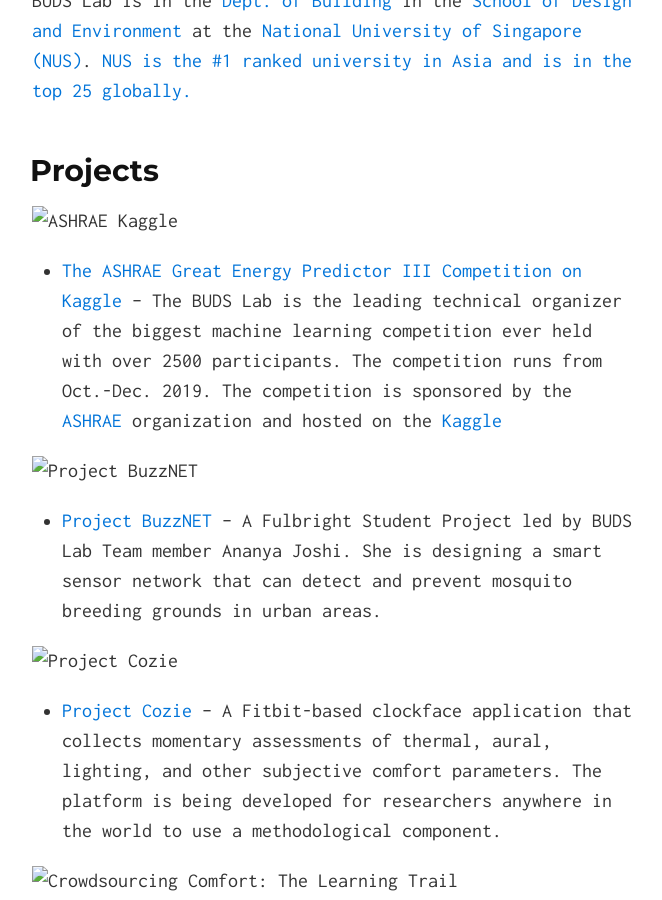
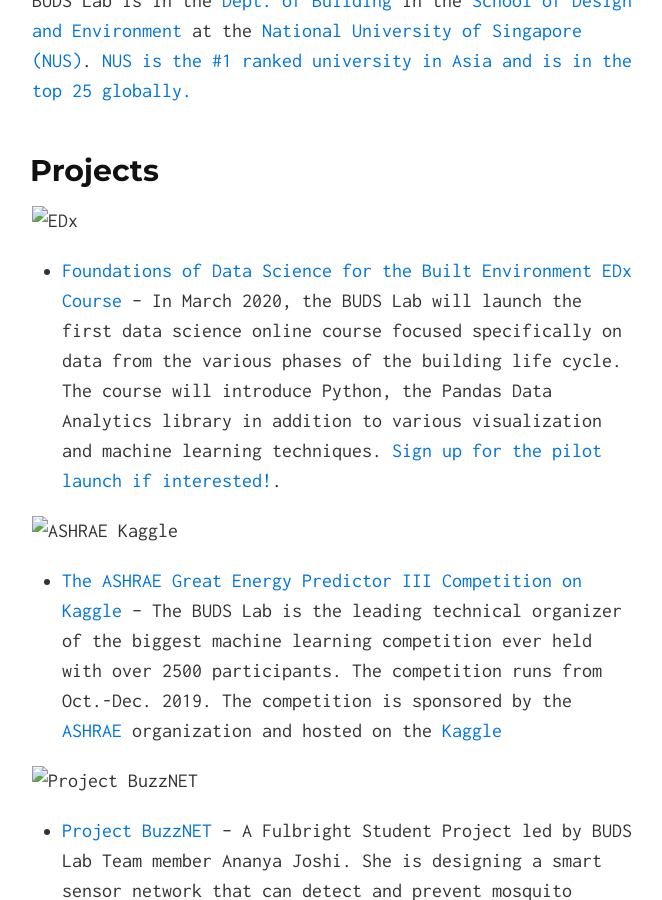
Before and after one commit to buds-lab/buds-lab.github.io, a Jekyll site: the page built from index.md, in a window 1280 px wide and 900 px high, scrolled down 404 px. Shown: the whole window, without its empty margins (308-970 px from the left). Built offline with Jekyll 4.4.1, drawn with Linux system fonts in a browser that asks for light colours.

Commit message:
edx added

```diff
--- a/index.md
+++ b/index.md
@@ -14,6 +14,10 @@ Check us out on [Twitter](http://bit.ly/2nsunzs){:target="_blank"} and [GitHub](
 BUDS Lab is in the [Dept. of Building](https://nus.edu/2mzJmtt){:target="_blank"} in the [School of Design and Environment](https://nus.edu/2myAMKc){:target="_blank"} at the [National University of Singapore (NUS)](https://nus.edu/2nsFXuj){:target="_blank"}. [NUS is the #1 ranked university in Asia and is in the top 25 globally.](https://nus.edu/2nczgAk){:target="_blank"}
 
 ## Projects
+
+
+![EDx](buds-lab.github.io/EDxDataScience.png)
+* [Foundations of Data Science for the Built Environment EDx Course](https://youtu.be/jP22Rpngk6I){:target="_blank"} -- In March 2020, the BUDS Lab will launch the first data science online course focused specifically on data from the various phases of the building life cycle. The course will introduce Python, the Pandas Data Analytics library in addition to various visualization and machine learning techniques. [Sign up for the pilot launch if interested!](https://forms.gle/MQPKmpwYLcAt59vj9){:target="_blank"}.
 
 ![ASHRAE Kaggle](buds-lab.github.io/ashraekaggle.png)
 * [The ASHRAE Great Energy Predictor III Competition on Kaggle](https://www.kaggle.com/c/ashrae-energy-prediction){:target="_blank"} -- The BUDS Lab is the leading technical organizer of the biggest machine learning competition ever held with over 2500 participants. The competition runs from Oct.-Dec. 2019. The competition is sponsored by the [ASHRAE](https://www.ashrae.org/){:target="_blank"} organization and hosted on the [Kaggle](https://www.kaggle.com/){:target="_blank"}
@@ -80,7 +84,7 @@ Mahmoud AbdelRahman ([ResearchGate](https://www.researchgate.net/profile/Mahmoud
 Matias Quintana ([ResearchGate](https://www.researchgate.net/profile/Matias_Quintana){:target="_blank"})([LinkedIn](https://www.linkedin.com/in/matiasqr/){:target="_blank"})([GitHub](https://github.com/matiRLC){:target="_blank"}) is a Ph.D. Researcher at NUS in the BUDS Lab. He is co-supervised by [Prof. Tham Kwok Wai](http://www.bdg.nus.edu.sg/documents/about-us/faculty/staff_bdgtkw.pdf){:target="_blank"} and is affiliated with [SinBerBest 2](http://sinberbest.berkeley.edu/){:target="_blank"}. He holds a Master of Information Systems Management from the Heinz College at [Carnegie Mellon University](https://www.heinz.cmu.edu/){:target="_blank"} and a B.Sc. in Electrical Engineering from the [Pontifical Catholic University of Peru](http://www.pucp.edu.pe/){:target="_blank"}. Matias is a combination computer scientist and hardware hacker and is using these skills to implement wearable tech in the built environment.
 
 ![Vanessa Neo](buds-lab.github.io/vanessa.png)
-Vanessa Neo is a Student Researcher at NUS in the BUDS Lab. She is a student in B.Sc. in Project & Facilities Management in the [NUS Dept. of Building](http://www.bdg.nus.edu.sg/undergraduate/PFM-curriculum.html){:target="_blank"}. Vanessa is the mastermind behind parts of the [EDx Online Course - Foundations of Data Science for the Built Environment](https://www.edx.org/school/nus){:target="_blank"}.
+Vanessa Neo is a Student Researcher at NUS in the BUDS Lab. She is a student in B.Sc. in Project & Facilities Management in the [NUS Dept. of Building](http://www.bdg.nus.edu.sg/undergraduate/PFM-curriculum.html){:target="_blank"}. Vanessa is the mastermind behind parts of the [EDx Online Course - Foundations of Data Science for the Built Environment](https://youtu.be/jP22Rpngk6I){:target="_blank"}.
 
 ![Yiting Teo](buds-lab.github.io/yiting.png)
 Yiting Teo is a Student Researcher at NUS in the BUDS Lab. She is a student in B.Sc. in Project & Facilities Management in the [NUS Dept. of Building](http://www.bdg.nus.edu.sg/undergraduate/PFM-curriculum.html){:target="_blank"}. Yiting is the is a key player in the development of the [Cozie platform](https://cozie.app/){:target="_blank"} and its deployment.
```
Also changed, not shown: EDxDataScience.png (added).
